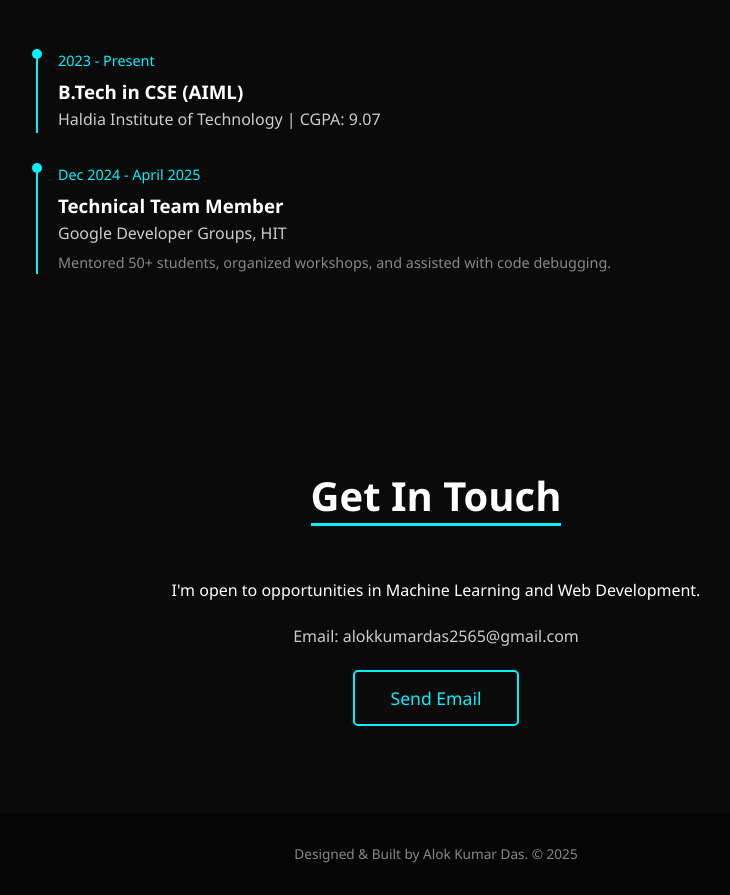
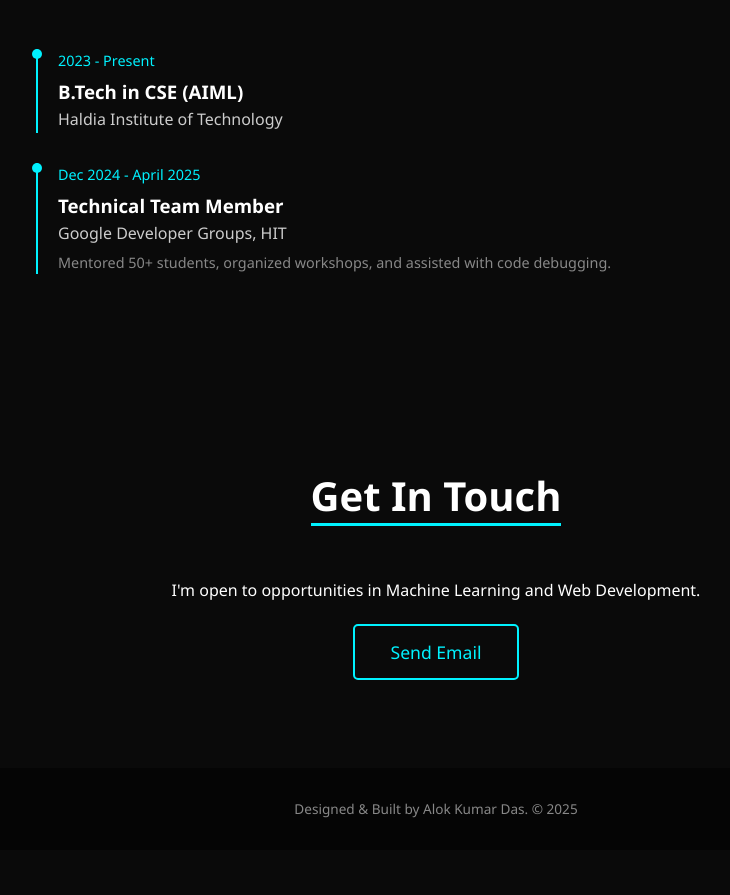
Before and after one commit to vengeance-404/portfolio, a plain HTML site: page index.html in a window 1280 px wide. Shown: the part 2693-3588 px from the top of the page, without its empty margins (204-934 px from the left). After the commit the page ends 3543 px from the top, so only its background shows below. Drawn offline with Linux system fonts and the light colour scheme.

Commit message:
Update index.html

```diff
--- a/index.html
+++ b/index.html
@@ -549,7 +549,7 @@
             <div class="timeline-item">
                 <span class="timeline-date">2023 - Present</span>
                 <h3>B.Tech in CSE (AIML)</h3>
-                <p style="color: #ccc;">Haldia Institute of Technology | CGPA: 9.07</p>
+                <p style="color: #ccc;">Haldia Institute of Technology</p>
             </div>
 
             <div class="timeline-item">
@@ -566,9 +566,6 @@
         <h2 class="section-title reveal"><span>Get In Touch</span></h2>
         <div class="contact-container reveal">
             <p>I'm open to opportunities in Machine Learning and Web Development.</p>
-            <div style="margin-top: 20px; color: #ccc;">
-                <p>Email: alokkumardas2565@gmail.com</p>
-            </div>
             <a href="mailto:alokkumardas2565@gmail.com" class="btn contact-btn">Send Email</a>
         </div>
     </section>
```
